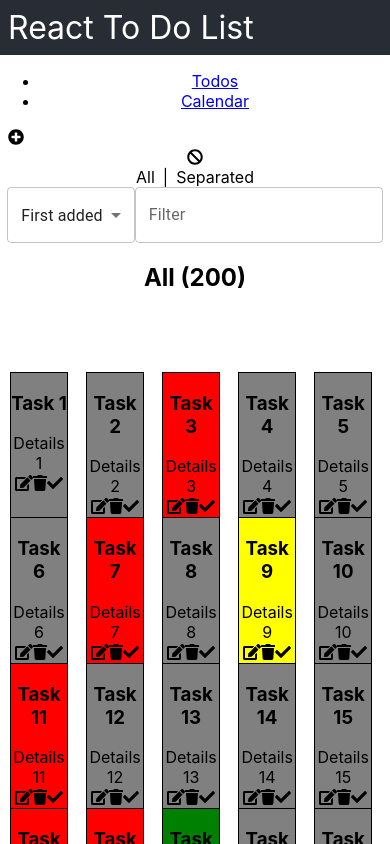
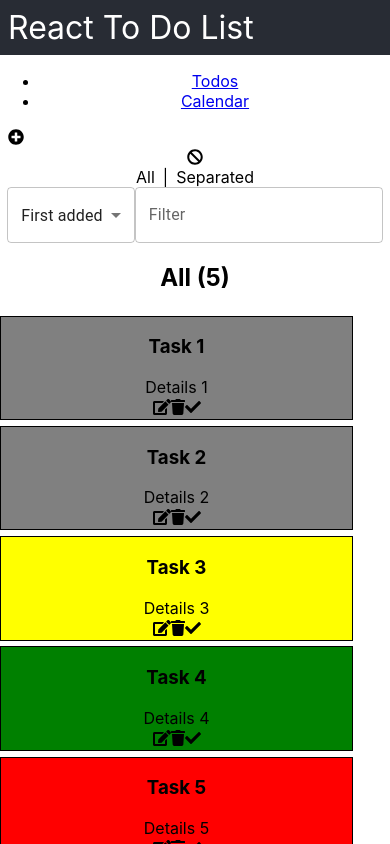
Before and after one commit to Skyrlon/react-todo-list, a React (Create React App) app: page / in a window 390 px wide. Shown: the top 844 px of the page. Built offline with nearby package versions, Linux system fonts and the light colour scheme.

Commit message:
Make todo list responsive for small screens

```diff
--- a/src/App.js
+++ b/src/App.js
@@ -17,7 +17,7 @@ const App = () => {
       let number = Math.floor(Math.random() * (max - min) + min);
       return number < 10 ? `0${number}` : number;
     }
-    for (let i = 0; i < 200; i++) {
+    for (let i = 0; i < 5; i++) {
       const gotDeadline = randomNumber(0, 2) === "00";
       const gotDeadlineTime = randomNumber(0, 2) === "00";
       array.push({
--- a/src/components/TodoList.jsx
+++ b/src/components/TodoList.jsx
@@ -11,13 +11,26 @@ const StyledTodoList = styled.div`
     display: flex;
     flex-direction: row;
     flex-wrap: wrap;
-    justify-content: flex-start;
-    margin-top: 5em;
   }
+
   & .todo-container {
-    width: 14.5%;
-    margin-left: 2.5%;
-    margin-right: 2.5%;
+    flex: 0 0 21%;
+    margin-top: 1%;
+    margin-bottom: 1%;
+
+    @media (max-width: 599px) {
+      flex: 0 0 90%;
+    }
+
+    @media (min-width: 600px) and (max-width: 800px) {
+      flex: 0 0 40%;
+      &:not(:nth-child(2n + 1)) {
+        margin-left: calc((100% - (45% * 2)) / 2);
+      }
+      &:nth-child(2n + 1) {
+        margin-left: calc((100% - (45% * 2)) / 2);
+      }
+    }
   }
 `;
 
```
